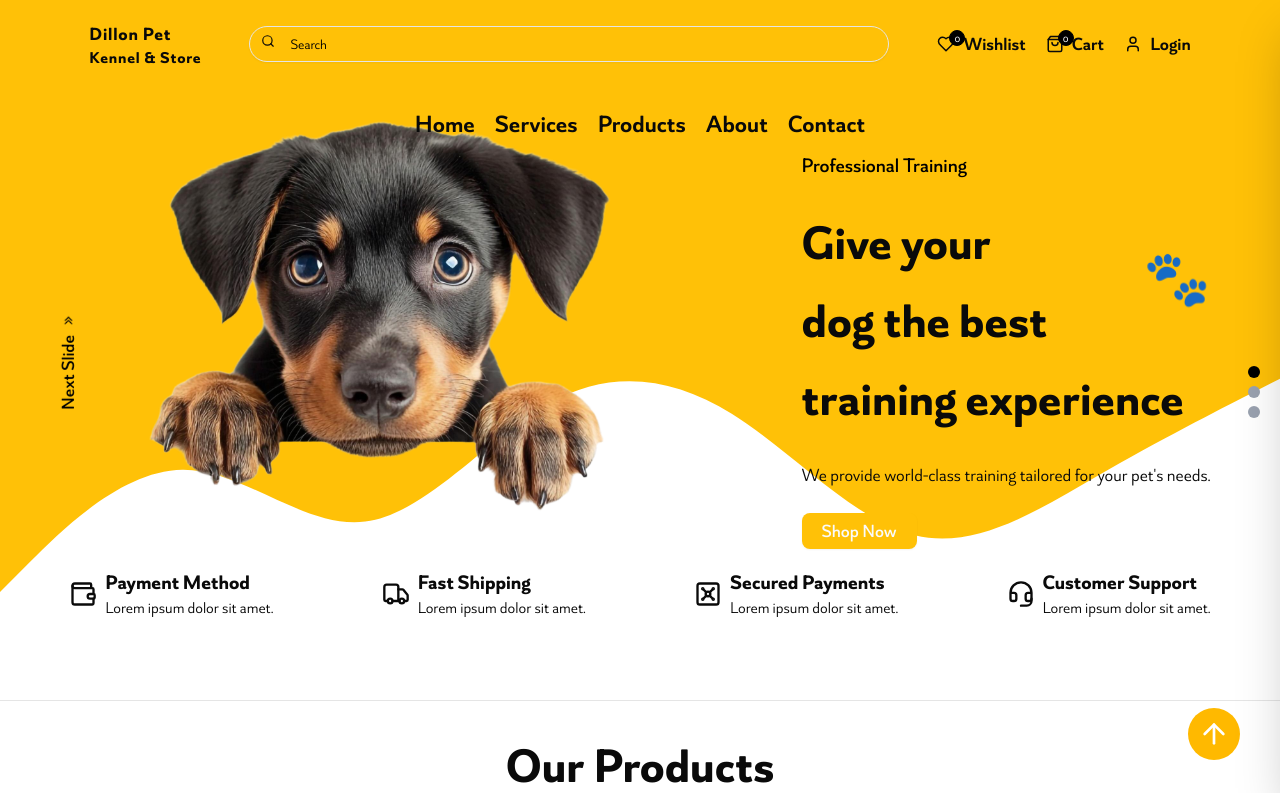
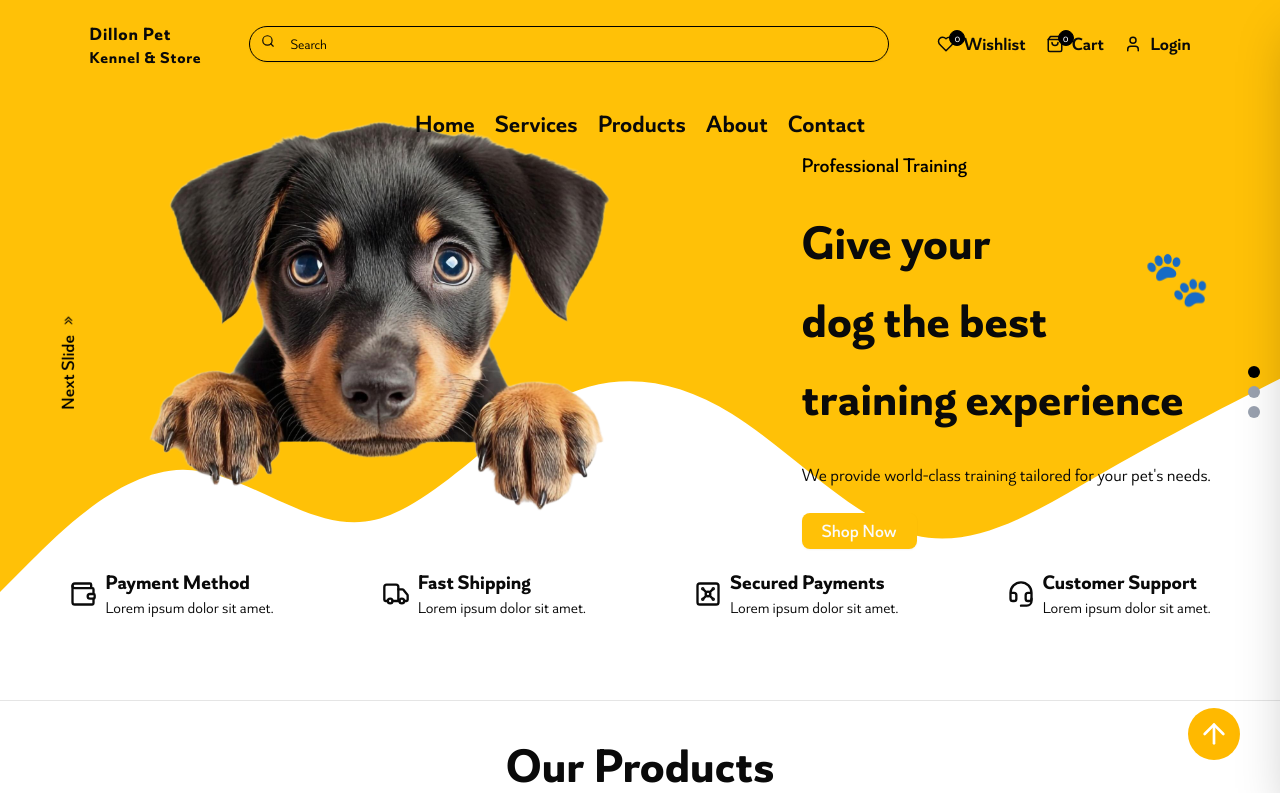
Before and after one commit to onlyeugene/dillonpet-store, a Next.js app: page / in a window 1280 px wide. Shown: the top 793 px of the page. Built offline with nearby package versions, Linux system fonts and the light colour scheme.

Commit message:
feat: fixed the services and cart section

```diff
--- a/components/navigation/search.tsx
+++ b/components/navigation/search.tsx
@@ -5,7 +5,7 @@ import { SearchIcon } from "lucide-react";
 const Search = () => {
   return (
     <div className="relative w-[40rem] md:block hidden">
-      <Input placeholder="Search" type="search"  className="px-10 focus:border-none focus-visible:ring-[1px] rounded-full placeholder:text-black"/>
+      <Input placeholder="Search" type="search"  className="px-10 focus:border-none focus-visible:ring-[1px] border-black rounded-full placeholder:text-black"/>
       <SearchIcon className="absolute top-2 left-3"  size={14}/>
     </div>
   );
```
